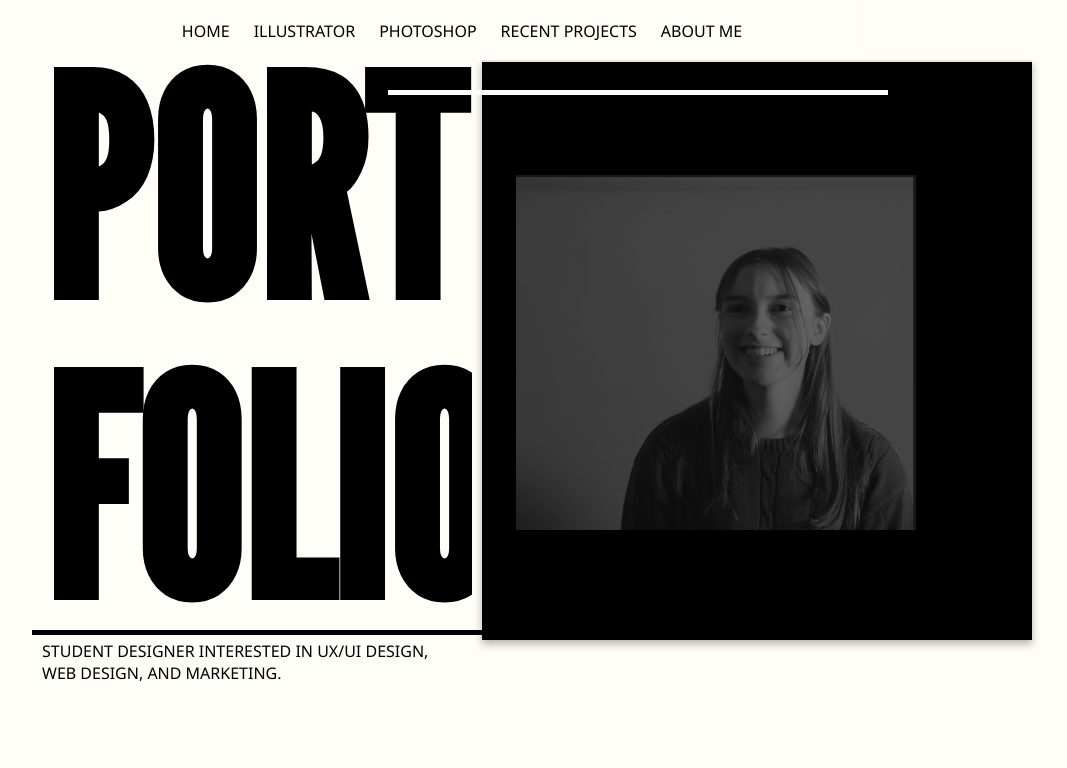
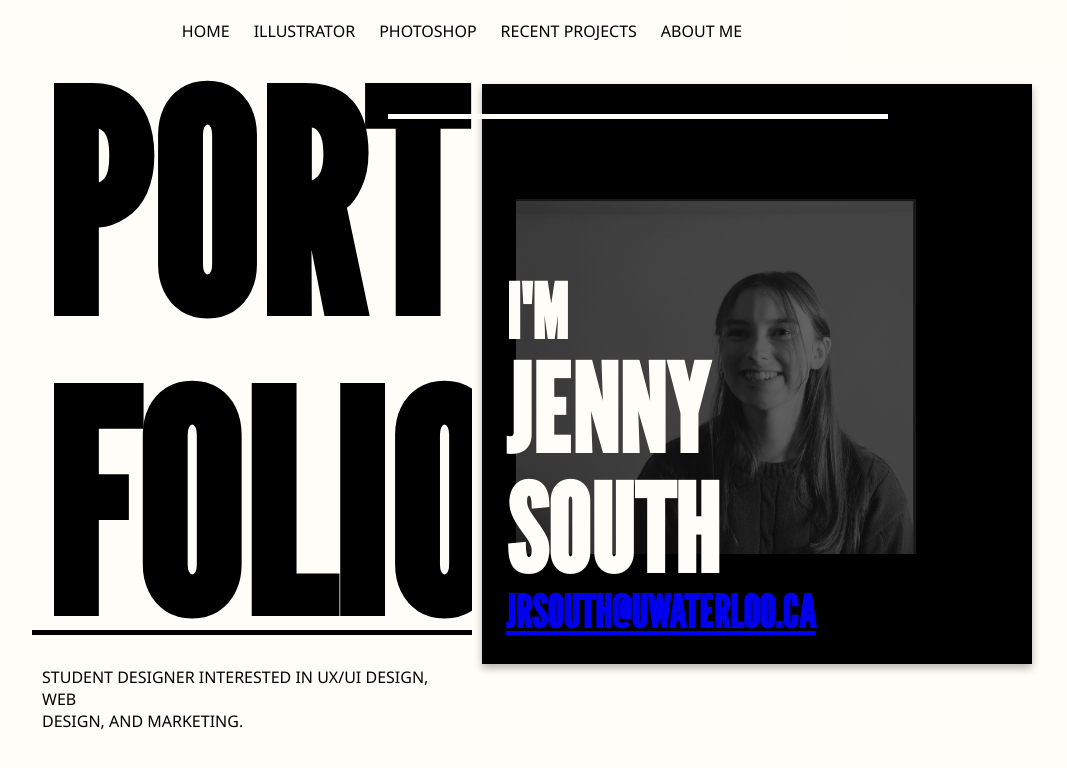
Before and after one commit to jrsouth05/work-in-progress, a plain HTML site: page index.html in a window 1280 px wide. Shown: the whole page, without its empty margins (168-1235 px from the left). Drawn offline with nearby package versions, Linux system fonts and the light colour scheme.

Commit message:
formatting

```diff
--- a/index.html
+++ b/index.html
@@ -43,6 +43,8 @@
       padding: 10px;
       height: 100vh;
       background-color: #FFFDF7;
+      padding-top: 10px;
+      margin-top: 1em;
     }
 
     .right-side {
@@ -50,7 +52,9 @@
       float: left;
       padding: 10px;
       height: 100vh;
-       background-color: #FFFDF7;
+      background-color: #FFFDF7;
+      position: relative;
+      margin-top: 1.5em;
     }
 
     .clear {
@@ -72,11 +76,14 @@
       font-size: 120px;
       margin: 0;
       line-height: 1;
+      position: relative;
+      z-index: 101;
     }
 
     p {
       color: black;
       font-family: 'Noto Sans', sans-serif;
+      margin-top: 10px;
     }
 
     #blackRect {
@@ -103,13 +110,15 @@
       height: 5px;
       background-color: #FFFDF7;
       position: absolute;
-    right: 14em;
+      right: 14em;
       top: 90px;
     }
 
     .whitetext {
       margin-top: 240px;
-      margin-left: 65px;
+      margin-left: 1.5em;
+      position: relative;
+      z-index: 101;
     }
 
     .blacktext {
@@ -119,11 +128,11 @@
 
     .right-side img {
       position: absolute;
-      z-index: 1;
+      z-index: 100; /* Below the text */
       top: 175px;
       right: 12.25em;
       width: 400px;
-      opacity: 80%
+      opacity: 80%;
     }
 
     nav ul {
@@ -168,7 +177,7 @@
     <div class="blacktext">
       <h1> PORT </h1>
       <h1> FOLIO </h1>
-      <p> STUDENT DESIGNER INTERESTED IN UX/UI DESIGN, WEB DESIGN, AND MARKETING.</p>
+      <p> STUDENT DESIGNER INTERESTED IN UX/UI DESIGN, WEB<br> DESIGN, AND MARKETING.</p>
     </div>
     <div id="blackline"></div>
   </div>
```
